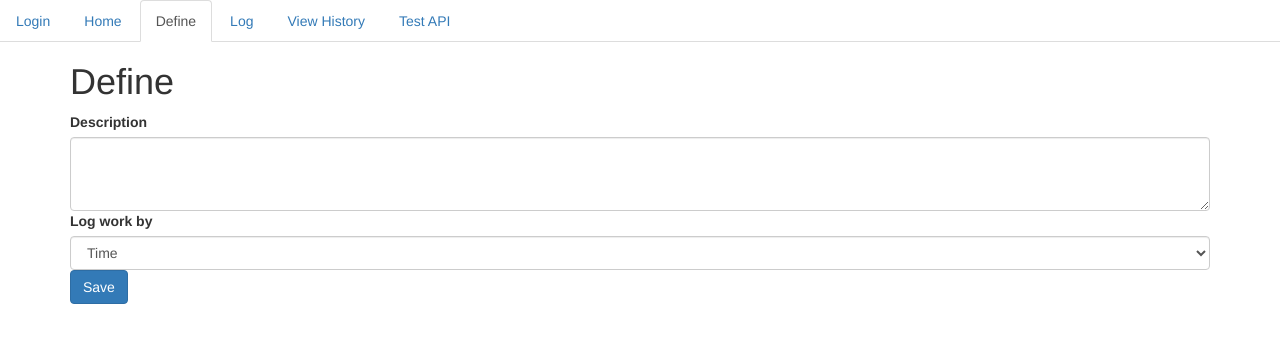
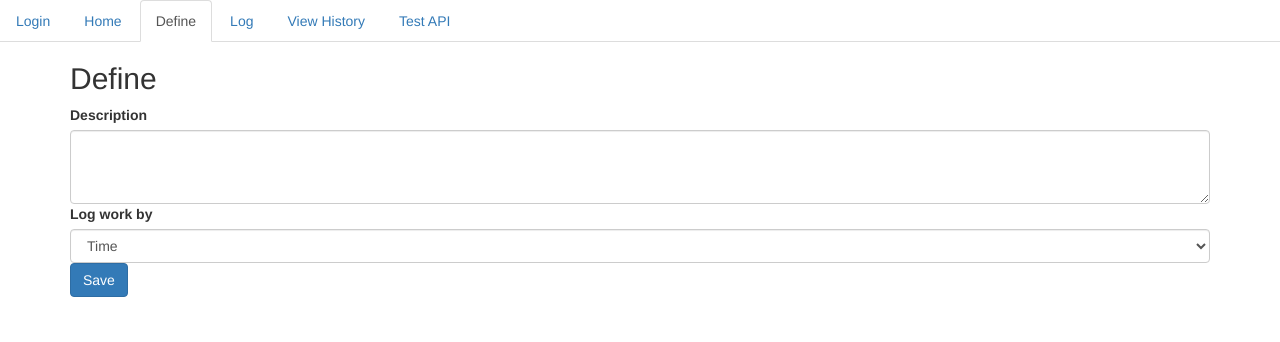
Before and after one commit to VernH/WorkoutLog, a website: page client/index.html in a window 1280 px wide. Both pictures are taken after a click on the link "Define". Drawn offline with nearby package versions, Linux system fonts and the light colour scheme.

Commit message:
clean branch

```diff
--- a/client/index.html
+++ b/client/index.html
@@ -36,7 +36,7 @@
 			</div>
 			<!-- DEFINE -->
 			<div class="tab-pane" id="define">
-				<h1>Define</h1>
+				<h2>Define</h2>
 					<label for="def-description">Description</label>
 					<textarea class="form-control" id="def-description" rows="3"></textarea>
 					<label for="def-logtype">Log work by</label>
```
